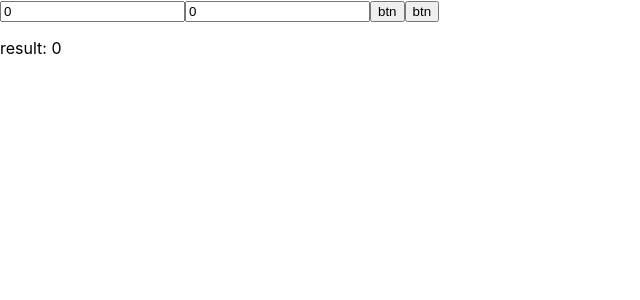
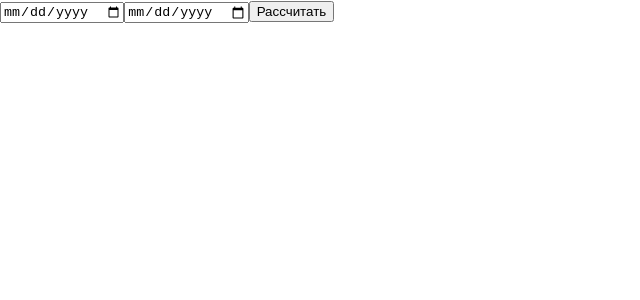
Before and after one commit to Kosa-Nostra/React_Tasks, a React (Create React App) app: page / in a window 1280 px wide. Shown: the top 300 px of the page, without its empty margins (0-640 px from the left). Built offline with nearby package versions, Linux system fonts and the light colour scheme.

Commit message:
Task 60#2

```diff
--- a/src/App.js
+++ b/src/App.js
@@ -7,34 +7,27 @@ function id() {
 }
 
 function App() {
-	const [value1, setValue1] = useState(0);
-	const [value2, setValue2] = useState(0);
-	const [result, setResult] = useState(0);
+	const [date1, setDate1] = useState("");
+	const [date2, setDate2] = useState("");
+	const [difference, setDifference] = useState(null);
 
+	const calculateDifference = () => {
+	  if (date1 && date2) {
+		const d1 = new Date(date1);
+		const d2 = new Date(date2);
+		const diffTime = Math.abs(d2 - d1);
+		const diffDays = Math.ceil(diffTime / (1000 * 60 * 60 * 24));
+		setDifference(diffDays);
+	  }
+	};
 
-	function handleChange1(event) {
-		setValue1(event.target.value);
-	}
-
-	function handleChange2(event) {
-		setValue2(event.target.value);
-	}
-
-	function handleClick() {
-		setResult(Number(value1) + Number(value2));
-	}
-
-	function handleClick1() {
-		setResult(Number(value1) * Number(value2));
-	}
-
-	return <div>
-		<input value={value1} onChange={handleChange1} />
-		<input value={value2} onChange={handleChange2} />
-
-		<button onClick={handleClick}>btn</button>
-		<button onClick={handleClick1}>btn</button>
-		<p>result: {result}</p>
-	</div>;
-}
+	return (
+	  <div>
+		<input type="date" value={date1} onChange={(e) => setDate1(e.target.value)} />
+		<input type="date" value={date2} onChange={(e) => setDate2(e.target.value)} />
+		<button onClick={calculateDifference}>Рассчитать</button>
+		{difference !== null && <p>Разница: {difference} дней</p>}
+	  </div>
+	);
+  }
 export default App;
```
